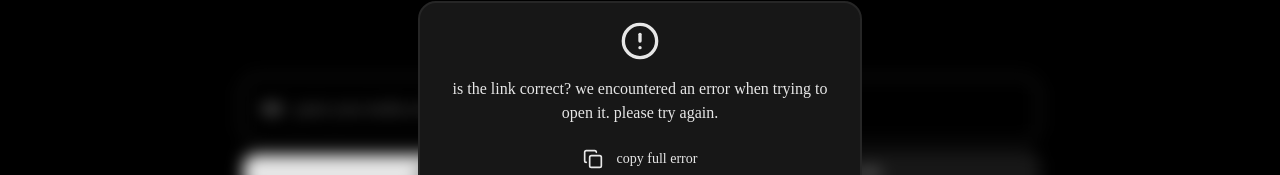
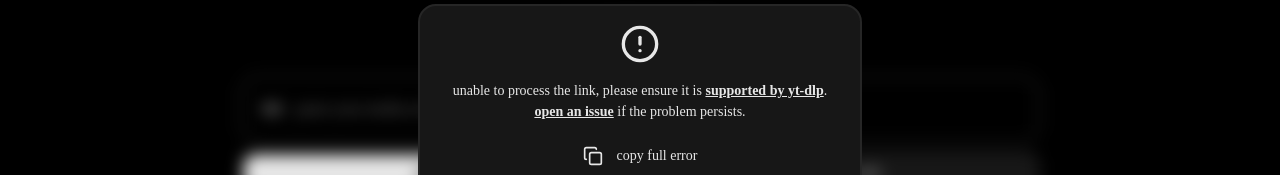
Before and after one commit to Kuredew/grips, a SvelteKit app in the folder web/: page / in a window 1280 px wide. Both pictures are taken after typing "Sample" into the empty fields and a click on the button "add queue". Shown: the part 279-454 px from the top of the page. Built offline with nearby package versions, Linux system fonts and the light colour scheme; no server answers; what @friendofsvelte/state would draw is missing.

Commit message:
refactor: change the error message to make it more user-friendly

```diff
--- a/web/src/routes/+page.svelte
+++ b/web/src/routes/+page.svelte
@@ -64,7 +64,13 @@
 	<div class="modal-content">
 		<CircleAlert />
 		<p class="text-modal">
-			is the link correct? we encountered an error when trying to open it. please try again.
+			unable to process the link, please ensure it is
+			<a href="https://github.com/yt-dlp/yt-dlp/blob/master/supportedsites.md"
+				><span class="link">supported by yt-dlp</span></a
+			>.
+			<a href="https://github.com/Kuredew/grips/issues/new"
+				><span class="link">open an issue</span></a
+			> if the problem persists.
 		</p>
 		<div class="button-wrapper-modal">
 			<Button class="button-modal" onclick={copyError} variant="secondary"
@@ -153,9 +159,14 @@
 
 	.text-modal {
 		color: var(--color-neutral-500);
-		font-size: 16px;
+		font-size: 14px;
 		font-weight: 500;
 		text-align: center;
+	}
+
+	.link {
+		text-decoration: underline;
+		font-weight: 600;
 	}
 
 	.button-wrapper-modal {
```
